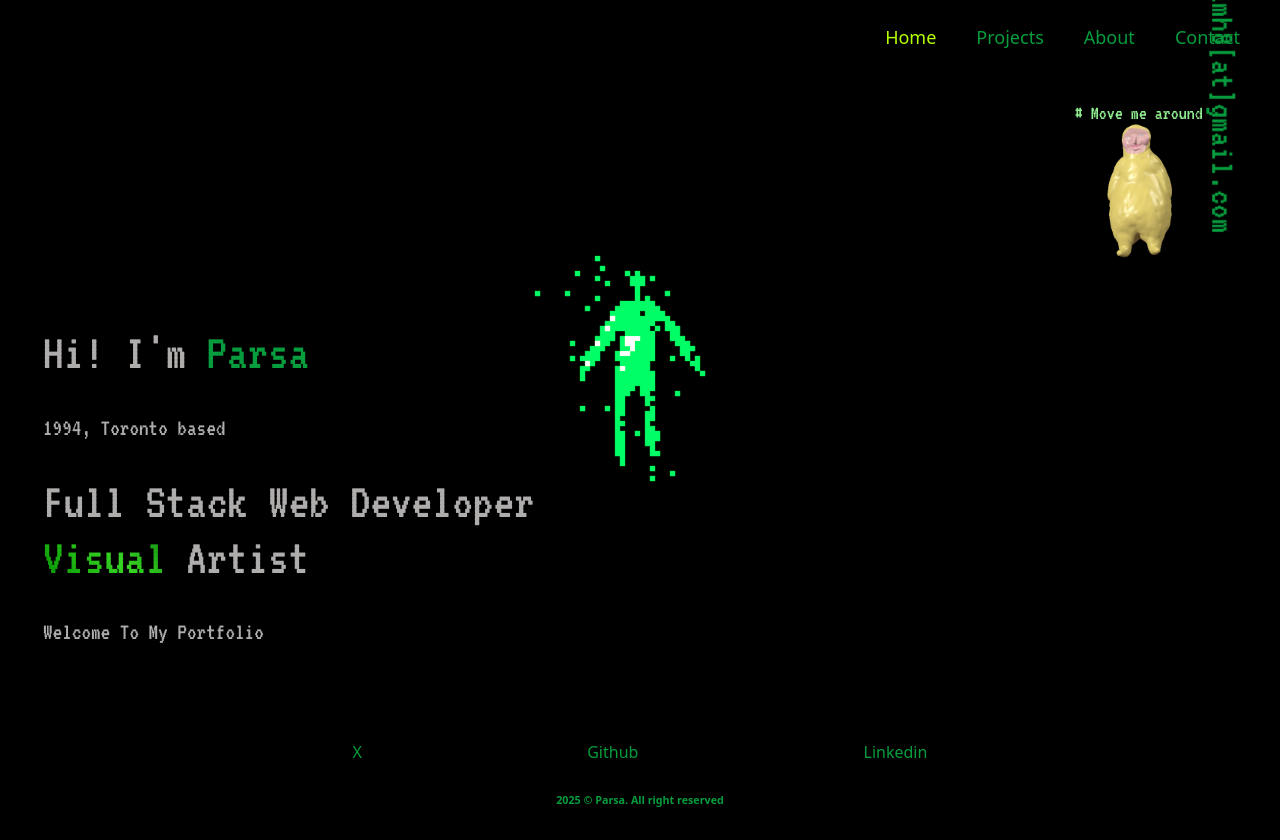
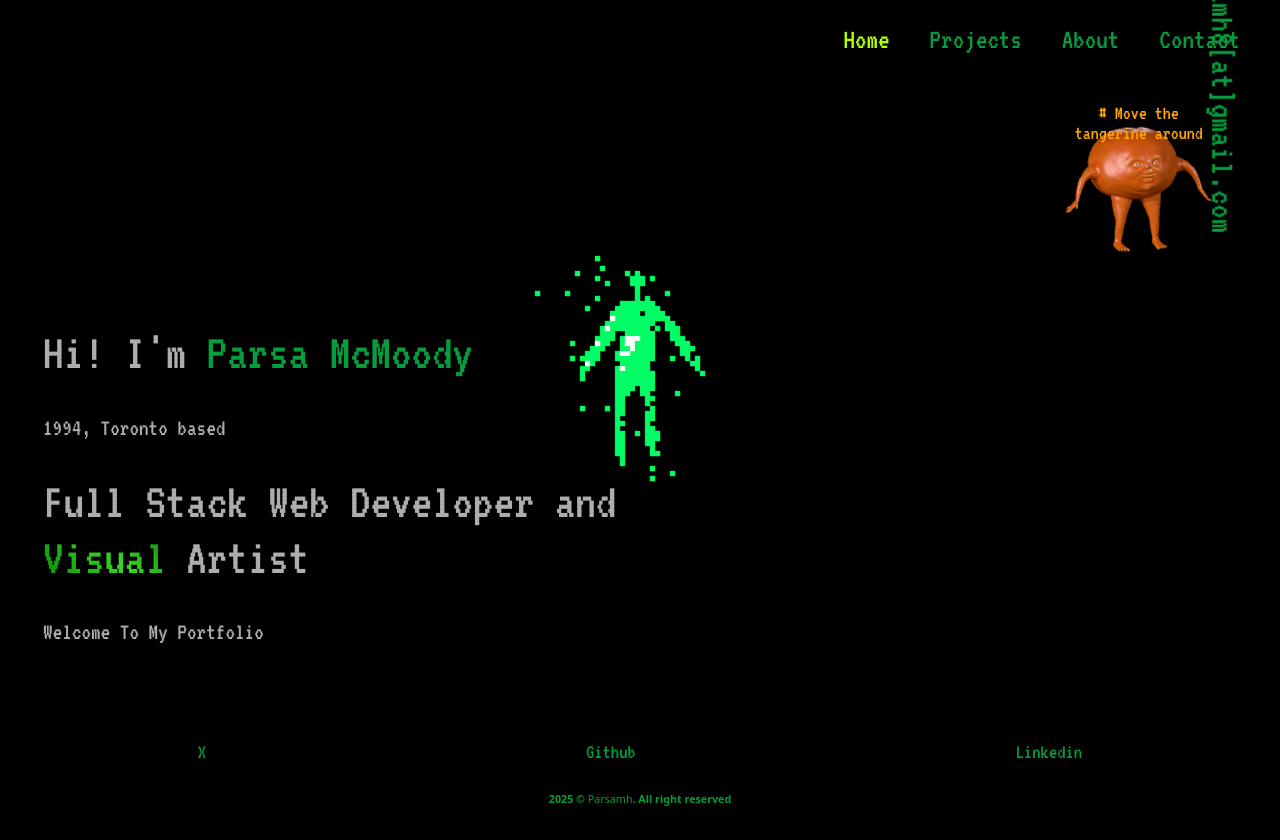
Before and after one commit to parsamh8/Portfolio-React, a React (Vite) app: page / in a window 1280 px wide. Built offline with nearby package versions, Linux system fonts and the light colour scheme.

Commit message:
modify margin

```diff
--- a/src/components/Body.jsx
+++ b/src/components/Body.jsx
@@ -1,7 +1,7 @@
 import { useEffect, useRef, useState } from "react";
 import myImage from "../assets/me.gif";
 import Animated from "../components/Animated";
-import myball from "../assets/ball.gif";
+import myball from "../assets/tangerin.gif";
 
 export default function Body() {
   const [position, setPosition] = useState({ x: 100, y: 100 });
@@ -106,12 +106,12 @@ export default function Body() {
           <div className="homepage" style={{ padding: 35 }}>
             <div className="vt323">
               <h1 className="vt323">
-                Hi! I'm <span className="vt323">Parsa</span>
+                Hi! I'm <span className="vt323">Parsa McMoody</span>
               </h1>
               <h2 className="vt323">1994, Toronto based</h2>
               <h1 className="vt323" style={{ marginBottom: -35 }}>
                 Full Stack Web Developer
-              </h1>
+              and </h1>
 
               <h1 className="vt323">
                 <span className="virtual-color vt323">Visual</span> Artist
@@ -137,8 +137,8 @@ export default function Body() {
               onMouseDown={startDragging}
               onTouchStart={startDragging}
             >
-              <div className="move-instruction vt323" style={{ position: 'absolute', top: '-20px', width: '100%', textAlign: 'center', fontSize: '20px' , color: 'lightgreen' }}>
-                # Move me around
+              <div className="move-instruction vt323" style={{ position: 'absolute', top: '-20px', width: '100%', textAlign: 'center', fontSize: '20px' , color: 'orange' }}>
+                # Move the tangerine around
               </div>
               <img
                 src={myball}
--- a/src/components/Footer.jsx
+++ b/src/components/Footer.jsx
@@ -4,11 +4,11 @@ export default function Footer () {
     return (
     <footer>
         <div className="footerInfo">
-            <a target="_blank" href="https://x.com/ParsaMh" >X</a>
-            <a target="_blank" href="https://github.com/parsamh8" >Github</a>
-            <a target="_blank" href="https://www.linkedin.com/in/parsamh/" >Linkedin</a>
+            <a className="vt323" target="_blank" href="https://x.com/ParsaMh" >X</a>
+            <a className="vt323" target="_blank" href="https://github.com/parsamh8" >Github</a>
+            <a className="vt323" target="_blank" href="https://www.linkedin.com/in/parsamh/" >Linkedin</a>
         </div>
-        <h6 className="center green">2025 &copy; Parsa. All right reserved </h6>
+        <h6 className="center green">2025 &copy; <a href="/">Parsamh</a>. All right reserved </h6>
     </footer>
     )
 };
--- a/src/components/Navigation.jsx
+++ b/src/components/Navigation.jsx
@@ -6,35 +6,34 @@ const currentPage = useLocation().pathname;
     return (
         <ul>
             <div className='nav-button'>
-            <div style={{margin : 20}}>
+                <div style={{ margin: 20 }}>
                     <Link to="/"
-            className={currentPage === '/' && '/Home' ? 'mav-link active' : 'nav-link'}>
+                        className={`${currentPage === '/' ? 'nav-link active' : 'nav-link'} vt323 vt323-size`}>
                         Home
                     </Link>
                 </div>
 
-            <div style={{margin : 20}}>
+                <div style={{ margin: 20 }}>
                     <Link to="/Projects"
-            className={currentPage === '/Projects' ? 'mav-link active' : 'nav-link'}>
+                        className={`${currentPage === '/Projects' ? 'nav-link active' : 'nav-link'} vt323 vt323-size`}>
                         Projects
                     </Link>
                 </div>
 
-            <div style={{margin : 20}}>
-            <Link class="nav-link" href="#" to="/About"
-            className={currentPage === '/About' ? 'mav-link active' : 'nav-link'}>
+                <div style={{ margin: 20 }}>
+                    <Link to="/About"
+                        className={`${currentPage === '/About' ? 'nav-link active' : 'nav-link'} vt323 vt323-size`}>
                         About
                     </Link>
                 </div>
 
-            <div style={{margin : 20}}>
+                <div style={{ margin: 20 }}>
                     <Link to="/Contact"
-            className={currentPage === '/Contact' ? 'mav-link active' : 'nav-link'}>
+                        className={`${currentPage === '/Contact' ? 'nav-link active' : 'nav-link'} vt323 vt323-size`}>
                         Contact
                     </Link>
                 </div>
             </div>
         </ul>
-
-)
-};
+    );
+}
--- a/src/pages/About.jsx
+++ b/src/pages/About.jsx
@@ -7,7 +7,7 @@ export default function About() {
 <img className="selfImg" src={selfImg} alt="Description of myself" style={{ width: '200px', height: 'auto', borderRadius: '50%', margin: '20px' }} />
       <Animated>
         <div className="about-container" style={{ display: 'flex', flexWrap: 'wrap', alignItems: 'flex-start', padding: '20px' }}>
-          <div style={{ flexGrow: 1, minWidth: '60%', padding: '0 20px' }}>
+          <div style={{ flexGrow: 1, minWidth: '60%', padding: '0 40px', marginTop: '40px' }}>
             <h1 className='vt323'>About</h1>
             <p className='vt323 vt323-size'>Parsa (b. 1994, Tehran) is a multidisciplinary designer based in Toronto, whose expertise spans across web design, digital art installations, and live visual performances. A graduate of the University of Toronto’s Full Stack Software Development program, he is proficient in both MERN and PERN stack applications, crafting interfaces and experiences that are not only functional but artistically engaging. His work often draws upon retro-inspired aesthetics, merging them with cutting-edge digital techniques to create unique visual narratives.</p>
             <p className='vt323 vt323-size'>His passion extends into the realm of VJing and video art, where he utilizes TouchDesigner to create compelling video visuals centered around facial expressions and natural elements. This artistic exploration reflects his deep interest in new media and contributes to his reputation as an innovative visual artist. His approach is thoughtful and immersive, aiming to evoke emotion and provoke thought through every frame and interaction.</p>
--- a/src/style.css
+++ b/src/style.css
@@ -120,19 +120,17 @@ footer {
   flex-wrap: nowrap;
   justify-content: space-around;
   width: 100%;
-  max-width: 800px;
+  max-width: 2000px;
 }
 
 .footerInfo a {
   color: var(--green);
   padding: 5px;
   text-decoration: none;
-  font-size: 1rem;
+  font-size: 1.3rem;
   font-style: normal;
   transition: all 0.25s ease-in;
   display: inline-block;
-  /* padding: 0 50px; */
-  /* padding: 0 100px; */
 }
 
 a {
@@ -479,5 +477,9 @@ margin-top: 20vh;
 }
 
 .vt323-size {
-  font-size: 1.5em;
+  font-size: 1.7em;
 }
+
+.vt323-size {
+  font-size: 1.6em;
+}
```
Also changed, not shown: src/assets/tangerin.gif (added). Lines whose indentation alone changed are shown as unchanged.
